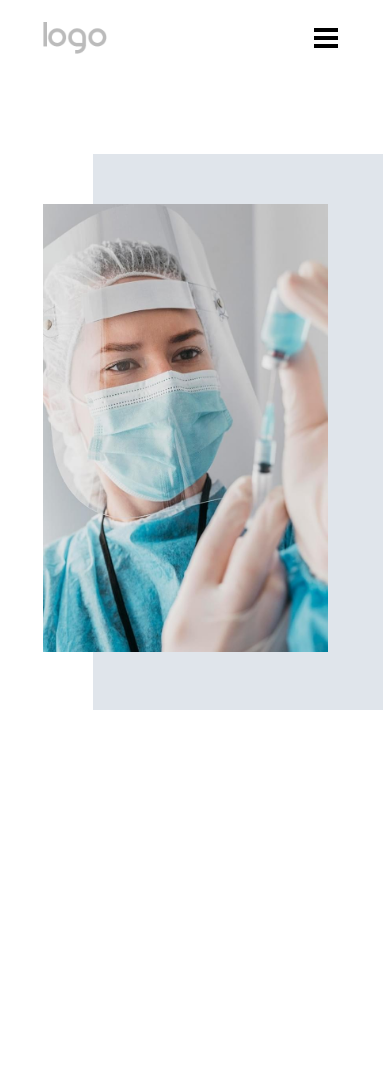
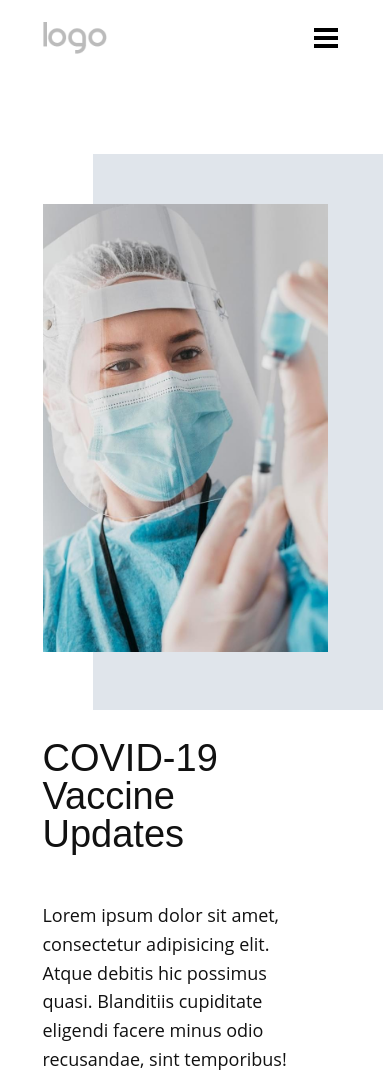
Before and after one commit to Vladimir-github-account/covid-19, a React (Create React App) app: page / in a window 390 px wide. Before the commit the page ends 844 px from the top, so only its background shows below. Built offline with nearby package versions, Linux system fonts and the light colour scheme.

Commit message:
Create: mobile InfoContainer component

```diff
--- a/src/App.css
+++ b/src/App.css
@@ -1,4 +1,6 @@
 @import "reset.css";
 .wrapper{
   margin: 0 42.5px;
+  color: #111111;
+  word-wrap: break-word;
 }
--- /dev/null
+++ b/src/components/InfoContainer/InfoContainer.module.sass
@@ -0,0 +1,17 @@
+.infoContainer
+  margin-top: 29px
+
+.mainHeader
+  font-family: Oswald, sans-serif
+  font-size: 2.375rem
+  font-weight: 400
+  line-height: 2.375rem
+  margin-bottom: 48px
+  width: 265px
+
+.info
+  font-size: 18px
+  font-family: "Open Sans", sans-serif
+  line-height: 1.6
+  width: 265px
+  max-width: 100%
--- /dev/null
+++ b/src/components/InfoContainer/index.js
@@ -0,0 +1,15 @@
+import React from 'react';
+import styles from './InfoContainer.module.sass';
+
+const InfoContainer = () => {
+    const {infoContainer, mainHeader, info} = styles;
+    return (
+        <div className={infoContainer}>
+            <h1 className={mainHeader}>COVID-19 Vaccine Updates</h1>
+            <p className={info}>Lorem ipsum dolor sit amet, consectetur adipisicing elit. Atque debitis hic possimus quasi. Blanditiis cupiditate eligendi facere minus odio recusandae, sint temporibus!</p>
+        </div>
+
+    );
+};
+
+export default InfoContainer;
--- a/src/components/Main/Main.module.sass
+++ b/src/components/Main/Main.module.sass
@@ -22,5 +22,3 @@
   background-color: #E0E5EB
   width: 290px
   height: 556px
-
-.infoContainer
--- a/src/components/Main/index.js
+++ b/src/components/Main/index.js
@@ -1,9 +1,9 @@
 import React from 'react';
 import styles from './Main.module.sass';
-
+import InfoContainer from "../InfoContainer";
 
 const Main = () => {
-    const {main, imageContainer, img, gridBg, bg, infoContainer} = styles;
+    const {main, imageContainer, img, gridBg, bg} = styles;
     return (
         <main className={main}>
             <div className={imageContainer}>
@@ -14,7 +14,7 @@ const Main = () => {
             <div className={gridBg}>
                 <div className={bg}/>
             </div>
-            <div className={infoContainer}></div>
+            <InfoContainer/>
         </main>
     );
 };
```
